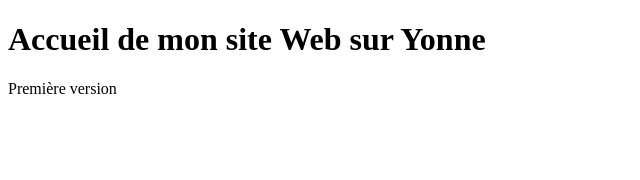
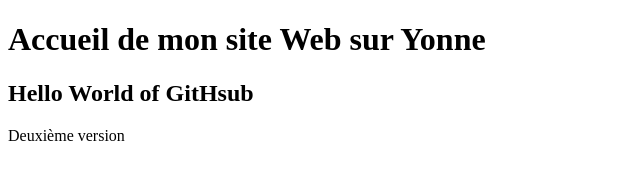
Before and after one commit to JulPra/CIEL1, a plain HTML site: page index.html in a window 1280 px wide. Shown: the whole page, without its empty margins (0-640 px from the left). Drawn offline with Linux system fonts and the light colour scheme.

Commit message:
Version pour GitHub

```diff
--- a/index.html
+++ b/index.html
@@ -7,6 +7,7 @@
 </head>
 <body>
 	<h1>Accueil de mon site Web sur Yonne</h1>
-	<p>Première version</p>
+	<h2>Hello World of GitHsub</h2>
+	<p>Deuxième version</p>
 </body>
 </html>
```
